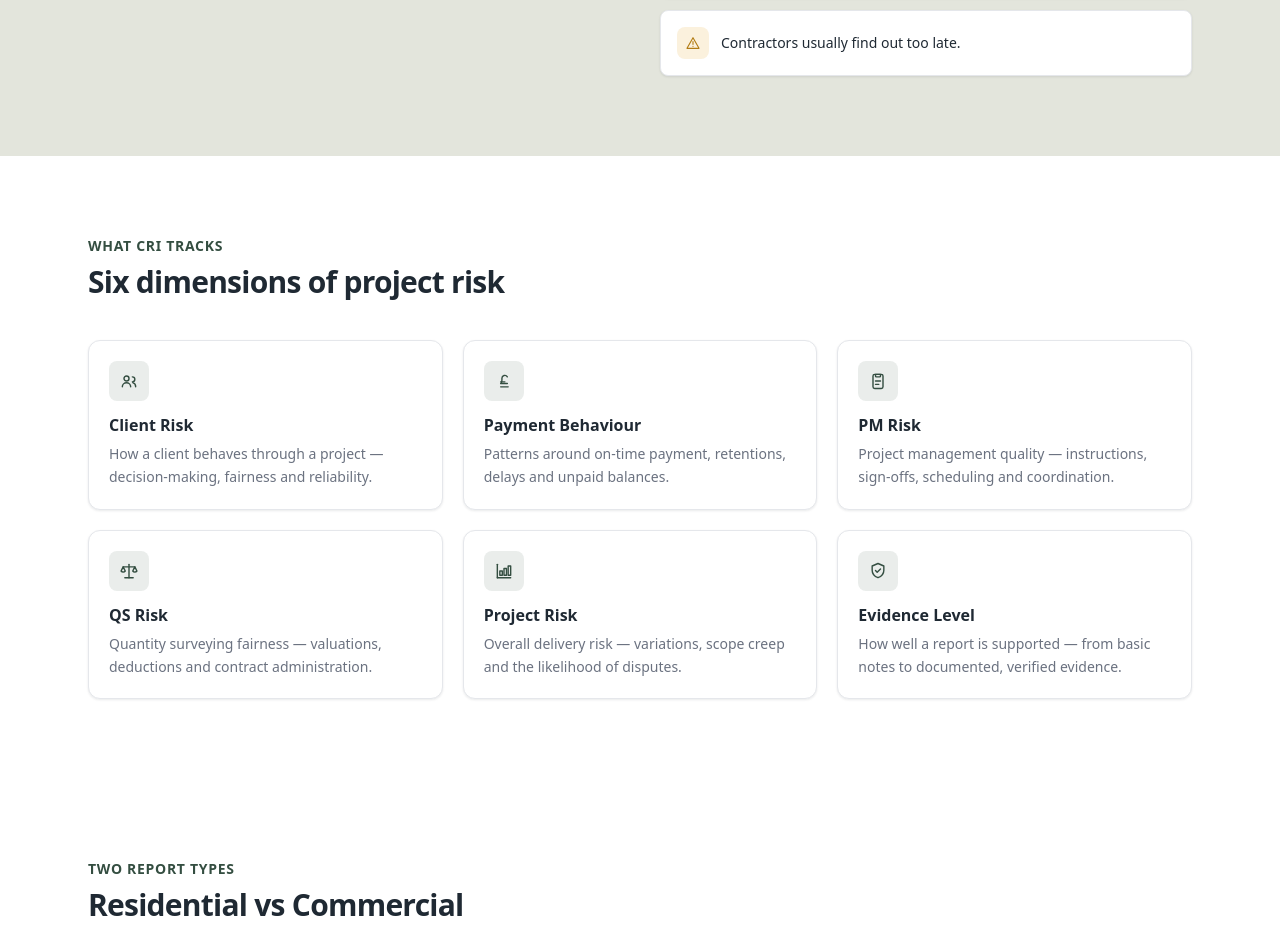
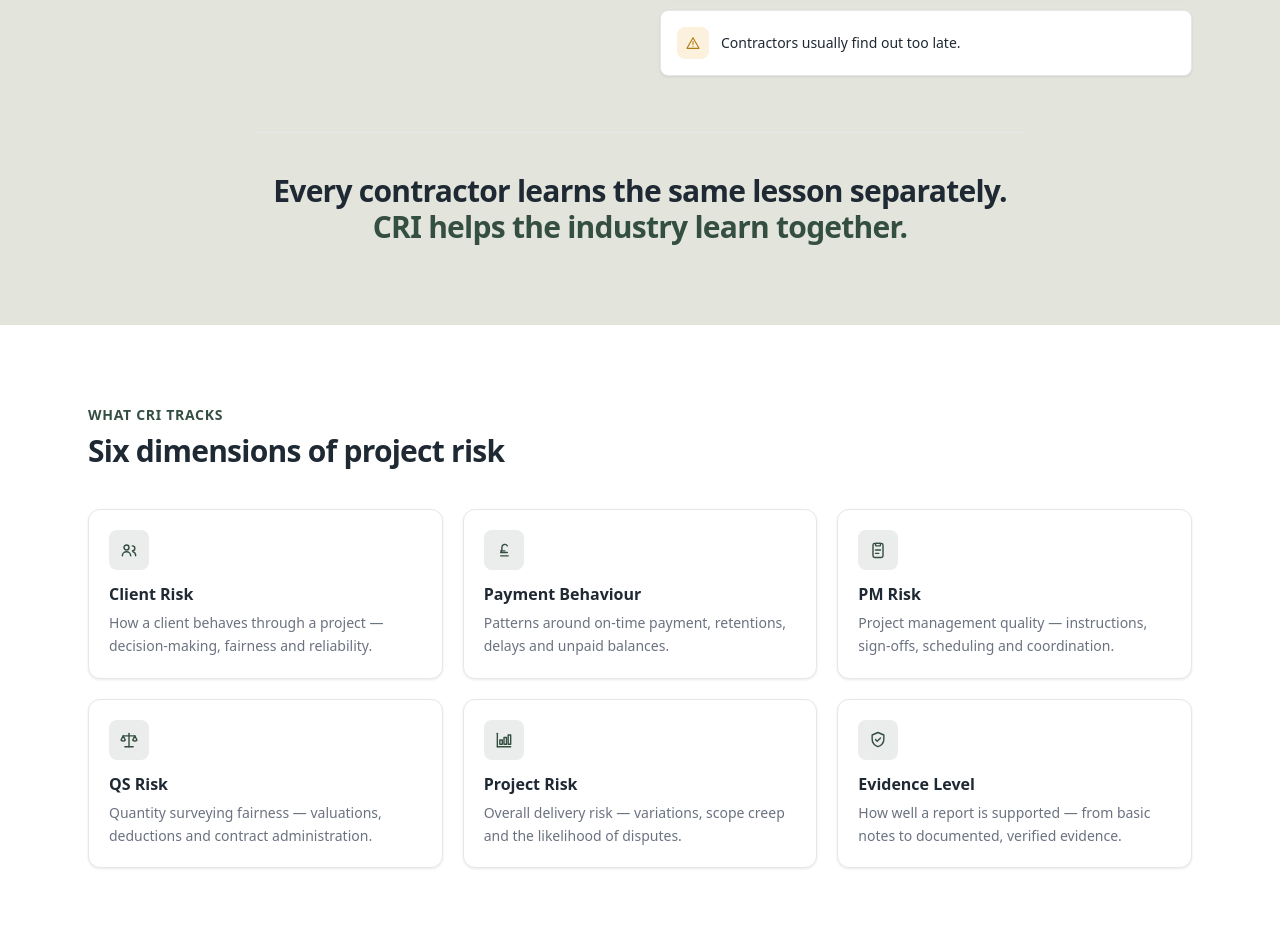
Before and after one commit to Piotr3009/CRI, a Next.js app: page / in a window 1280 px wide. Shown: the part 1065-1994 px from the top of the page. Built offline with nearby package versions, Linux system fonts and the light colour scheme.

Commit message:
Update page.tsx

```diff
--- a/app/page.tsx
+++ b/app/page.tsx
@@ -92,6 +92,15 @@
                 </li>
               ))}
             </ul>
+          </div>
+
+          <div className="mx-auto mt-14 max-w-3xl border-t border-cri-border pt-10 text-center">
+            <p className="text-2xl font-semibold leading-snug tracking-tight text-cri-charcoal sm:text-3xl">
+              Every contractor learns the same lesson separately.{" "}
+              <span className="text-cri-green">
+                CRI helps the industry learn together.
+              </span>
+            </p>
           </div>
         </div>
       </section>
```
